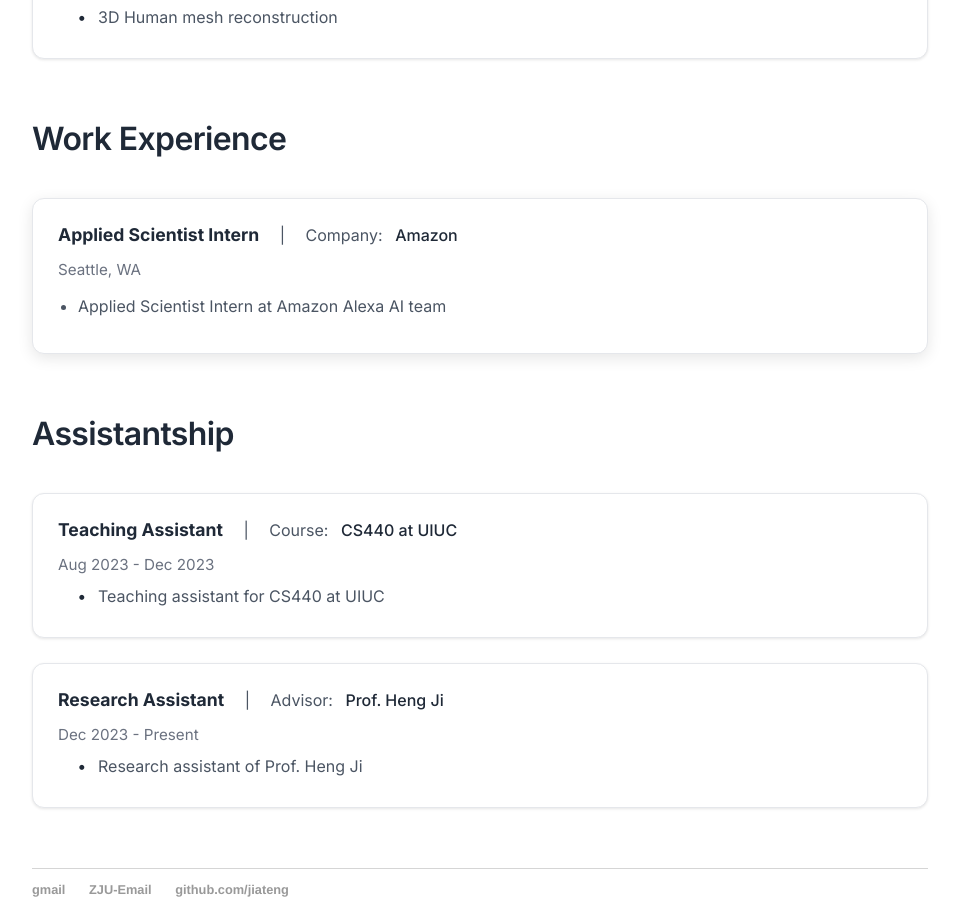
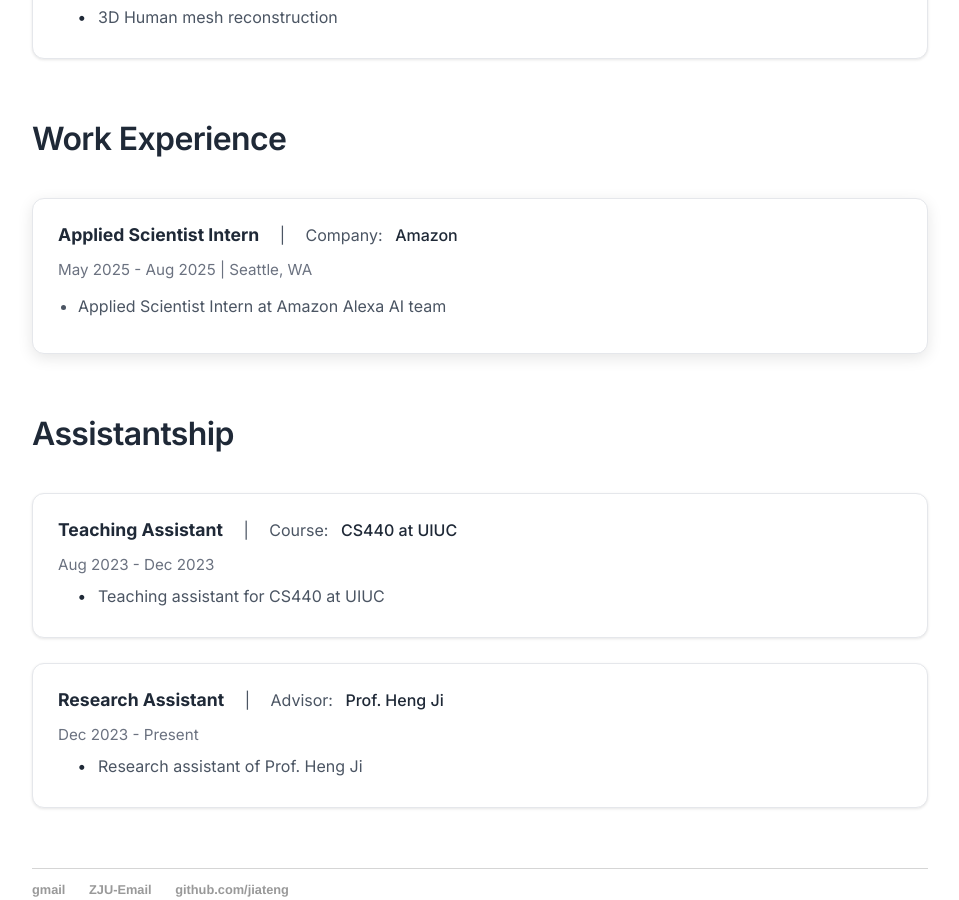
Before and after one commit to Lumos-Jiateng/Lumos-Jiateng.github.io, a Jekyll site: the page built from index.html, in a window 1280 px wide and 900 px high, scrolled down 5918 px. Shown: the whole window, without its empty margins (160-1119 px from the left). Built offline with Jekyll 4.4.1, drawn with Linux system fonts in a browser that asks for light colours.

Commit message:
Add internship dates to Work Experience: May 2025 - Aug 2025

```diff
--- a/index.html
+++ b/index.html
@@ -317,7 +317,7 @@ title: Jiateng Liu, Personal Home Page
         <span class="advisor-label">Company:</span>
         <span class="company-name">Amazon</span>
       </div>
-      <div class="work-experience-dates">Seattle, WA</div>
+      <div class="work-experience-dates">May 2025 - Aug 2025 | Seattle, WA</div>
       <div class="work-experience-focus">
         <ul>
           <li>Applied Scientist Intern at Amazon Alexa AI team</li>
```
